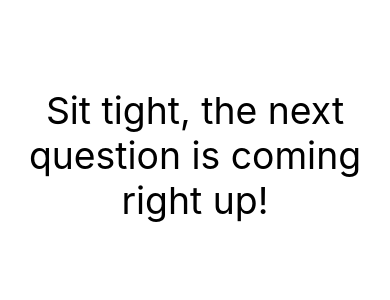
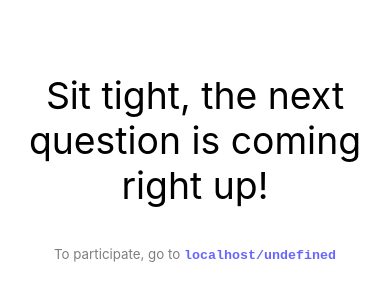
Before and after one commit to valderman/qui.su, a React (Create React App) app in the folder client/: page /overhead/1 in a window 390 px wide. Shown: the part 266-566 px from the top of the page. Built offline with nearby package versions, Linux system fonts and the light colour scheme; no server answers.

Commit message:
Fix menu + presenter on mobile.

```diff
--- a/client/src/css/App.css
+++ b/client/src/css/App.css
@@ -15,7 +15,7 @@
 }
 @media (max-width: 999px) {
     .App { width: 95%; }
-    main { margin-top: 3em; }
+    main, #presenter { margin-top: 3em; }
 }
 
 
--- a/client/src/css/Deck.css
+++ b/client/src/css/Deck.css
@@ -14,6 +14,7 @@
 
 .deckContainer:not(.preview) {
     position: fixed;
+    overflow: auto;
     height: 100%;
 }
 
@@ -27,8 +28,8 @@
     .answer .preview, .answer .overhead {
         display: none;
     }
-    .participationLink {
-        display: none;
+    .participationLink, .participationLink a {
+        font-size: 10pt !important;
     }
     .deck button {
         padding: 0.5em;
--- a/client/src/css/Header.css
+++ b/client/src/css/Header.css
@@ -37,6 +37,7 @@ menu.topMenu li {
 }
 @media(max-width: 599px) {
     menu.topMenu {
+        z-index: 1000;
         margin-right: 0;
         text-align: center;
         position: fixed;
```
